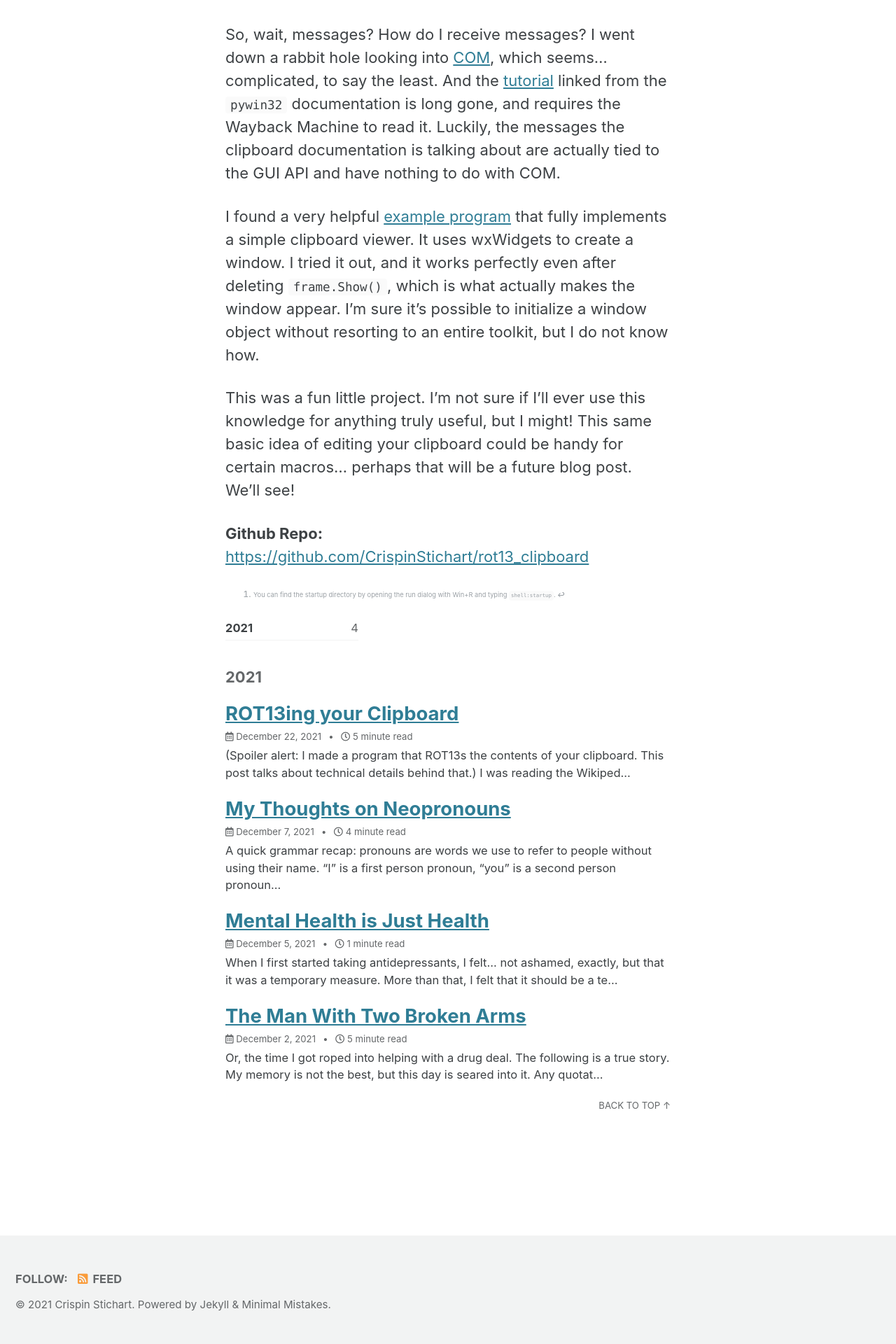
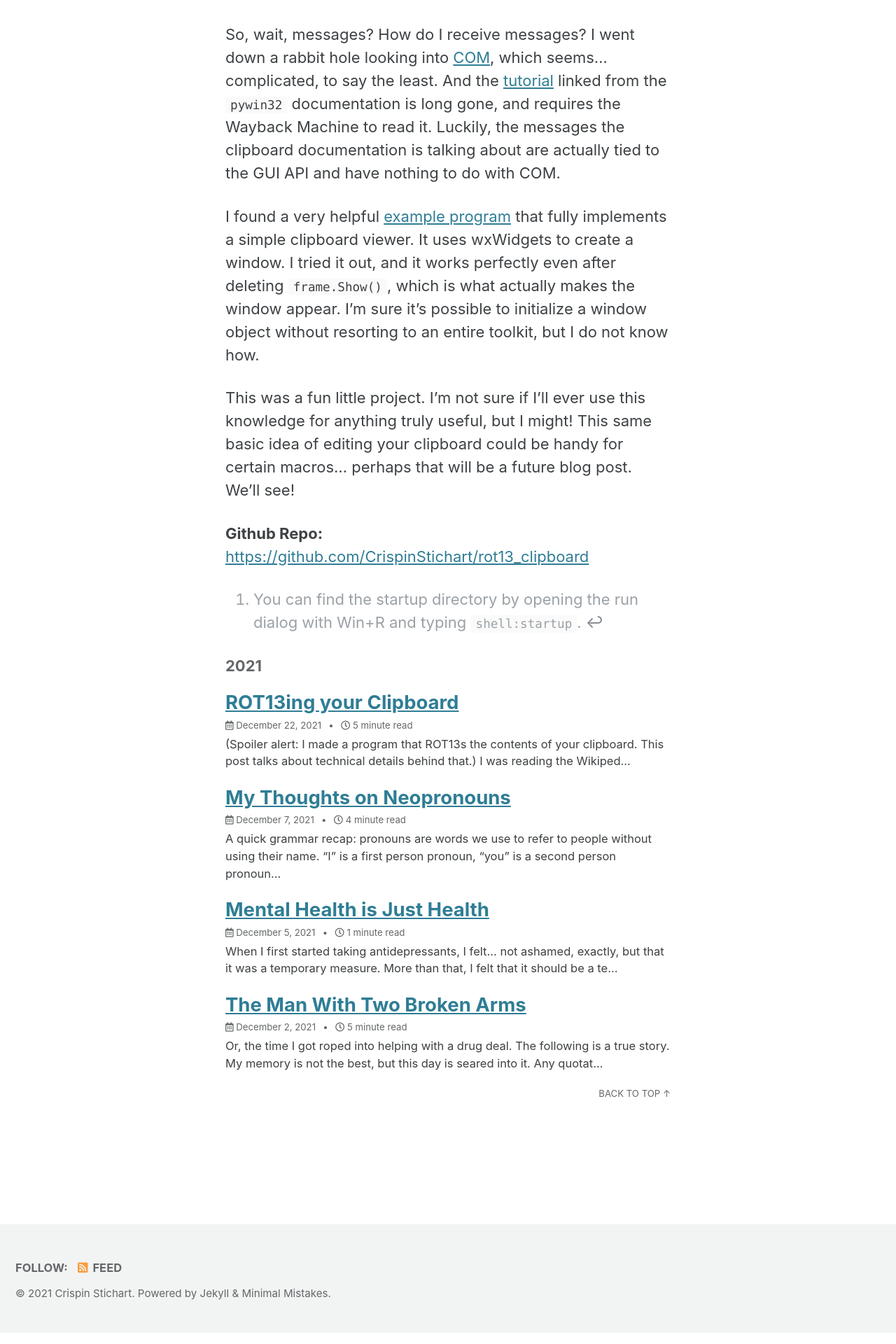
Before and after one commit to CrispinStichart/CrispinStichart.github.io, a Jekyll site: the page built from _posts/2021-12-22-rot13-clipboard.markdown, in a window 1280 px wide. Shown: the part 4041-5961 px from the top of the page at 70% size. Built offline with Jekyll 4.4.1, drawn with Linux system fonts in a browser that asks for light colours; cached includes are drawn as plain includes.

Commit message:
Improve footnotes and footer

```diff
--- a/_layouts/posts.html
+++ b/_layouts/posts.html
@@ -4,17 +4,7 @@ layout: archive
 
 {{ content }}
 
-<ul class="taxonomy__index">
-  {% assign postsInYear = site.posts | where_exp: "item", "item.hidden != true" | group_by_exp: 'post', 'post.date |
-  date: "%Y"' %}
-  {% for year in postsInYear %}
-  <li>
-    <a href="#{{ year.name }}">
-      <strong>{{ year.name }}</strong> <span class="taxonomy__count">{{ year.items | size }}</span>
-    </a>
-  </li>
-  {% endfor %}
-</ul>
+
 
 {% assign entries_layout = page.entries_layout | default: 'list' %}
 {% assign postsByYear = site.posts | where_exp: "item", "item.hidden != true" | group_by_exp: 'post', 'post.date | date:
--- a/_sass/minimal-mistakes/_utilities.scss
+++ b/_sass/minimal-mistakes/_utilities.scss
@@ -527,7 +527,7 @@ body:hover .visually-hidden button {
   li,
   p {
     margin-bottom: 0;
-    font-size: $type-size-6;
+    // font-size: $type-size-6;
   }
 }
 
```
